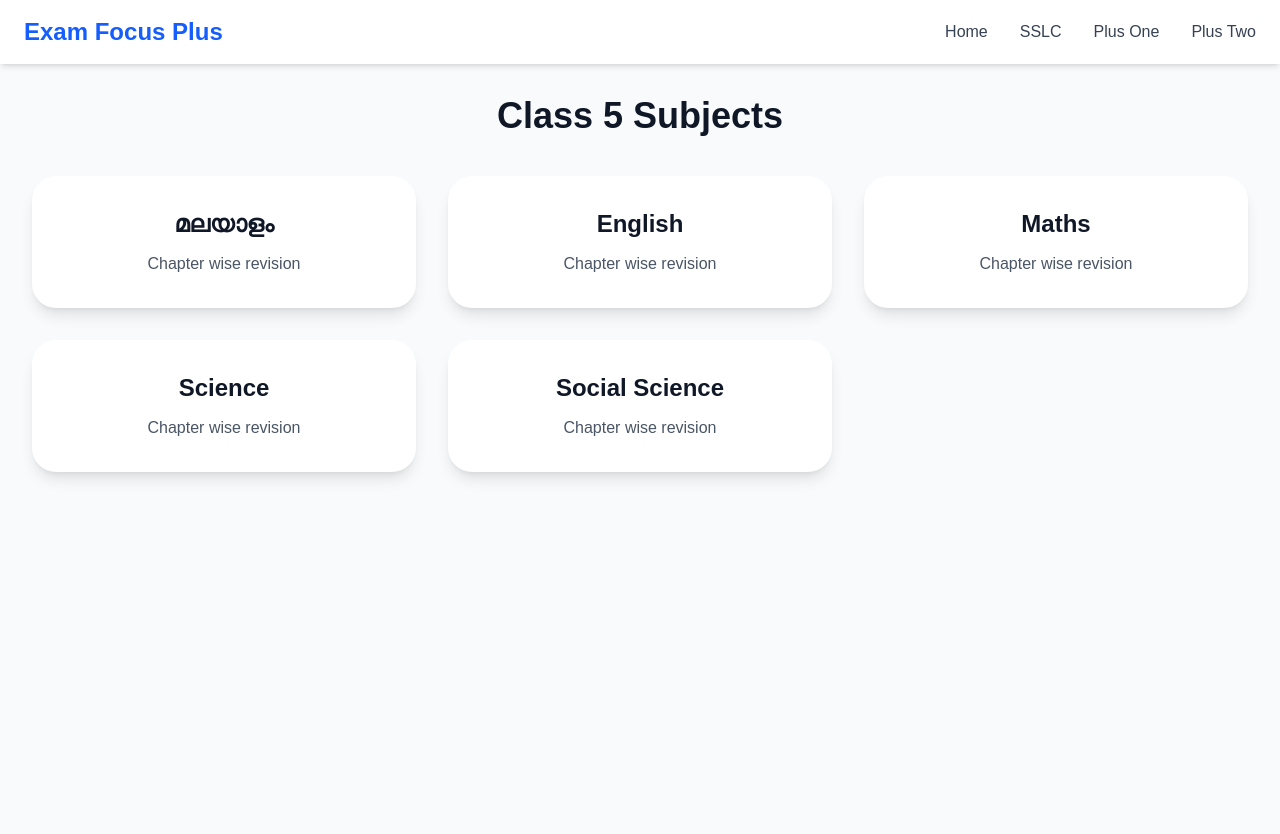
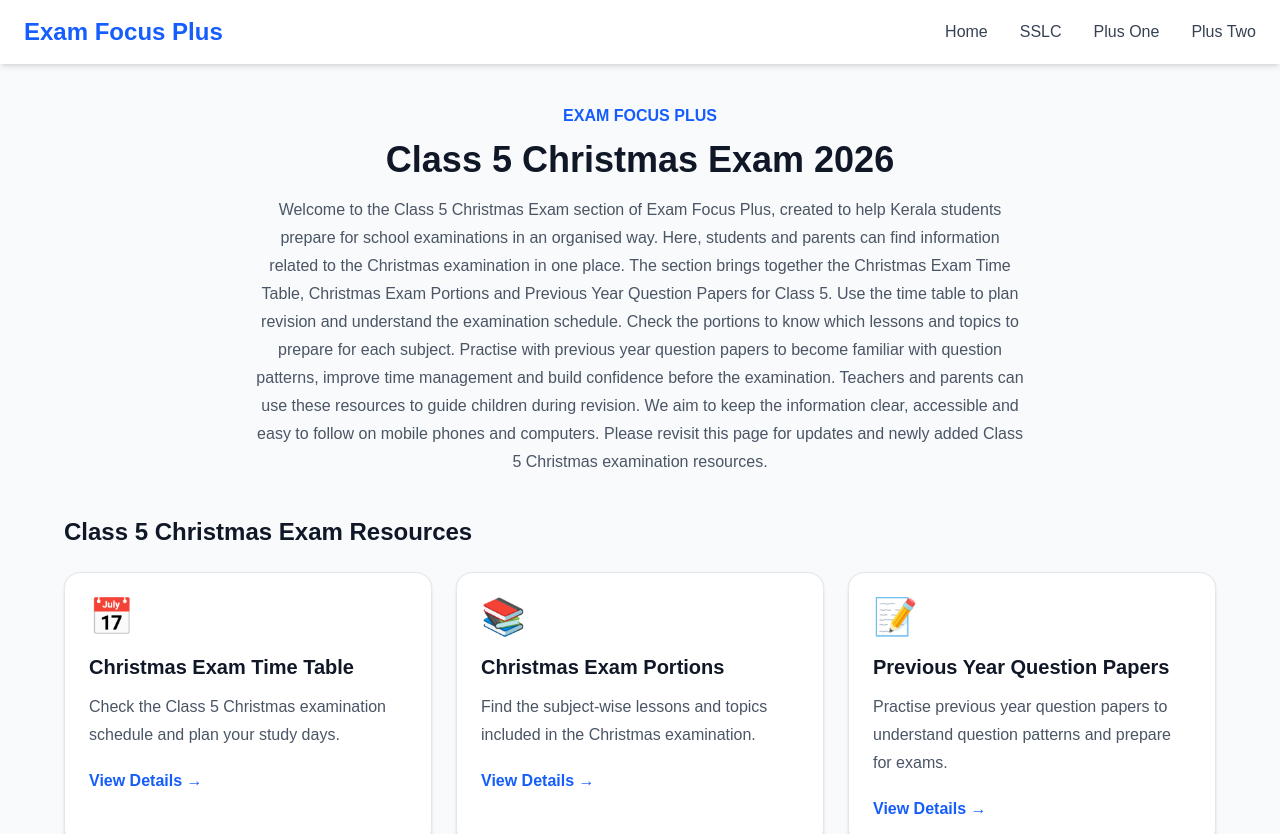
Before and after one commit to examfocusplus/exam-focus-plus, a Next.js app: page /class-5 in a window 1280 px wide. Shown: the top 834 px of the page. Built offline with nearby package versions, Linux system fonts and the light colour scheme.

Commit message:
Update Class 5 Christmas Exam page

```diff
--- a/app/class-5/page.tsx
+++ b/app/class-5/page.tsx
@@ -1,81 +1,104 @@
+import type { Metadata } from "next";
 import Link from "next/link";
 
-export default function Class5() {
+export const metadata: Metadata = {
+  title: "Class 5 Christmas Exam 2026 | Time Table, Portions & Question Papers",
+  description:
+    "Find Class 5 Christmas Exam 2026 time table, exam portions and previous year question papers for Kerala students at Exam Focus Plus.",
+  alternates: {
+    canonical: "/class-5",
+  },
+};
+
+const sections = [
+  {
+    title: "Christmas Exam Time Table",
+    description:
+      "Check the Class 5 Christmas examination schedule and plan your study days.",
+    icon: "📅",
+    href: "/class-5/christmas-exam-time-table",
+  },
+  {
+    title: "Christmas Exam Portions",
+    description:
+      "Find the subject-wise lessons and topics included in the Christmas examination.",
+    icon: "📚",
+    href: "/class-5/christmas-exam-portions",
+  },
+  {
+    title: "Previous Year Question Papers",
+    description:
+      "Practise previous year question papers to understand question patterns and prepare for exams.",
+    icon: "📝",
+    href: "/class-5/previous-year-question-papers",
+  },
+];
+
+export default function Class5Page() {
   return (
-    <main className="min-h-screen bg-gray-50 p-8">
+    <main className="min-h-screen bg-gray-50 px-4 py-10 sm:px-6 lg:px-8">
+      <div className="mx-auto max-w-6xl">
 
-      <h1 className="text-4xl font-bold text-center mb-10 text-gray-900">
-        Class 5 Subjects
-      </h1>
+        <div className="mb-10 text-center">
+          <p className="mb-3 font-semibold text-blue-600">
+            EXAM FOCUS PLUS
+          </p>
 
-      <div className="grid md:grid-cols-2 lg:grid-cols-3 gap-8">
+          <h1 className="text-3xl font-bold text-gray-900 sm:text-4xl">
+            Class 5 Christmas Exam 2026
+          </h1>
 
-        <Link
-          href="/class-5/malayalam"
-          className="bg-white rounded-3xl shadow-lg p-8 text-center hover:shadow-2xl transition"
-        >
-          <h2 className="text-2xl font-bold text-gray-900">
-            മലയാളം
-          </h2>
-          <p className="mt-3 text-gray-600">
-            Chapter wise revision
+          <p className="mx-auto mt-4 max-w-3xl text-base leading-7 text-gray-600">
+            Welcome to the Class 5 Christmas Exam section of Exam Focus Plus,
+            created to help Kerala students prepare for school examinations
+            in an organised way. Here, students and parents can find
+            information related to the Christmas examination in one place.
+            The section brings together the Christmas Exam Time Table,
+            Christmas Exam Portions and Previous Year Question Papers for
+            Class 5. Use the time table to plan revision and understand the
+            examination schedule. Check the portions to know which lessons
+            and topics to prepare for each subject. Practise with previous
+            year question papers to become familiar with question patterns,
+            improve time management and build confidence before the
+            examination. Teachers and parents can use these resources to
+            guide children during revision. We aim to keep the information
+            clear, accessible and easy to follow on mobile phones and
+            computers. Please revisit this page for updates and newly added
+            Class 5 Christmas examination resources.
           </p>
-        </Link>
+        </div>
 
+        <h2 className="mb-6 text-2xl font-bold text-gray-900">
+          Class 5 Christmas Exam Resources
+        </h2>
 
-        <Link
-          href="/class-5/english"
-          className="bg-white rounded-3xl shadow-lg p-8 text-center hover:shadow-2xl transition"
-        >
-          <h2 className="text-2xl font-bold text-gray-900">
-            English
-          </h2>
-          <p className="mt-3 text-gray-600">
-            Chapter wise revision
-          </p>
-        </Link>
+        <div className="grid gap-6 md:grid-cols-2 lg:grid-cols-3">
+          {sections.map((section) => (
+            <Link
+              key={section.href}
+              href={section.href}
+              className="group rounded-2xl border border-gray-200 bg-white p-6 shadow-sm transition hover:-translate-y-1 hover:shadow-lg"
+            >
+              <div className="mb-4 text-4xl">
+                {section.icon}
+              </div>
 
+              <h3 className="text-xl font-bold text-gray-900 group-hover:text-blue-600">
+                {section.title}
+              </h3>
 
-        <Link
-          href="/class-5/maths"
-          className="bg-white rounded-3xl shadow-lg p-8 text-center hover:shadow-2xl transition"
-        >
-          <h2 className="text-2xl font-bold text-gray-900">
-            Maths
-          </h2>
-          <p className="mt-3 text-gray-600">
-            Chapter wise revision
-          </p>
-        </Link>
+              <p className="mt-3 leading-7 text-gray-600">
+                {section.description}
+              </p>
 
-
-        <Link
-          href="/class-5/science"
-          className="bg-white rounded-3xl shadow-lg p-8 text-center hover:shadow-2xl transition"
-        >
-          <h2 className="text-2xl font-bold text-gray-900">
-            Science
-          </h2>
-          <p className="mt-3 text-gray-600">
-            Chapter wise revision
-          </p>
-        </Link>
-
-
-        <Link
-          href="/class-5/social"
-          className="bg-white rounded-3xl shadow-lg p-8 text-center hover:shadow-2xl transition"
-        >
-          <h2 className="text-2xl font-bold text-gray-900">
-            Social Science
-          </h2>
-          <p className="mt-3 text-gray-600">
-            Chapter wise revision
-          </p>
-        </Link>
+              <p className="mt-5 font-semibold text-blue-600">
+                View Details →
+              </p>
+            </Link>
+          ))}
+        </div>
 
       </div>
-
     </main>
   );
 }
```
